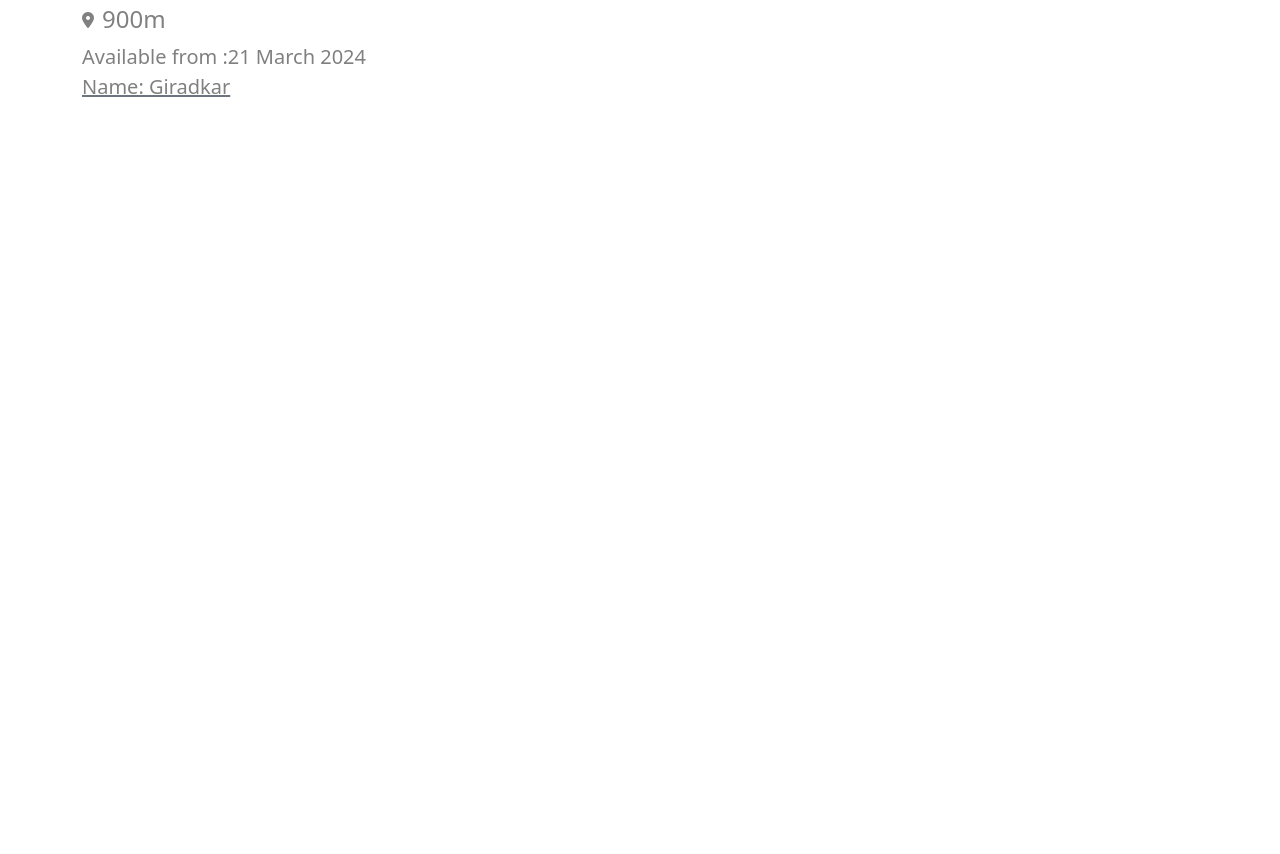
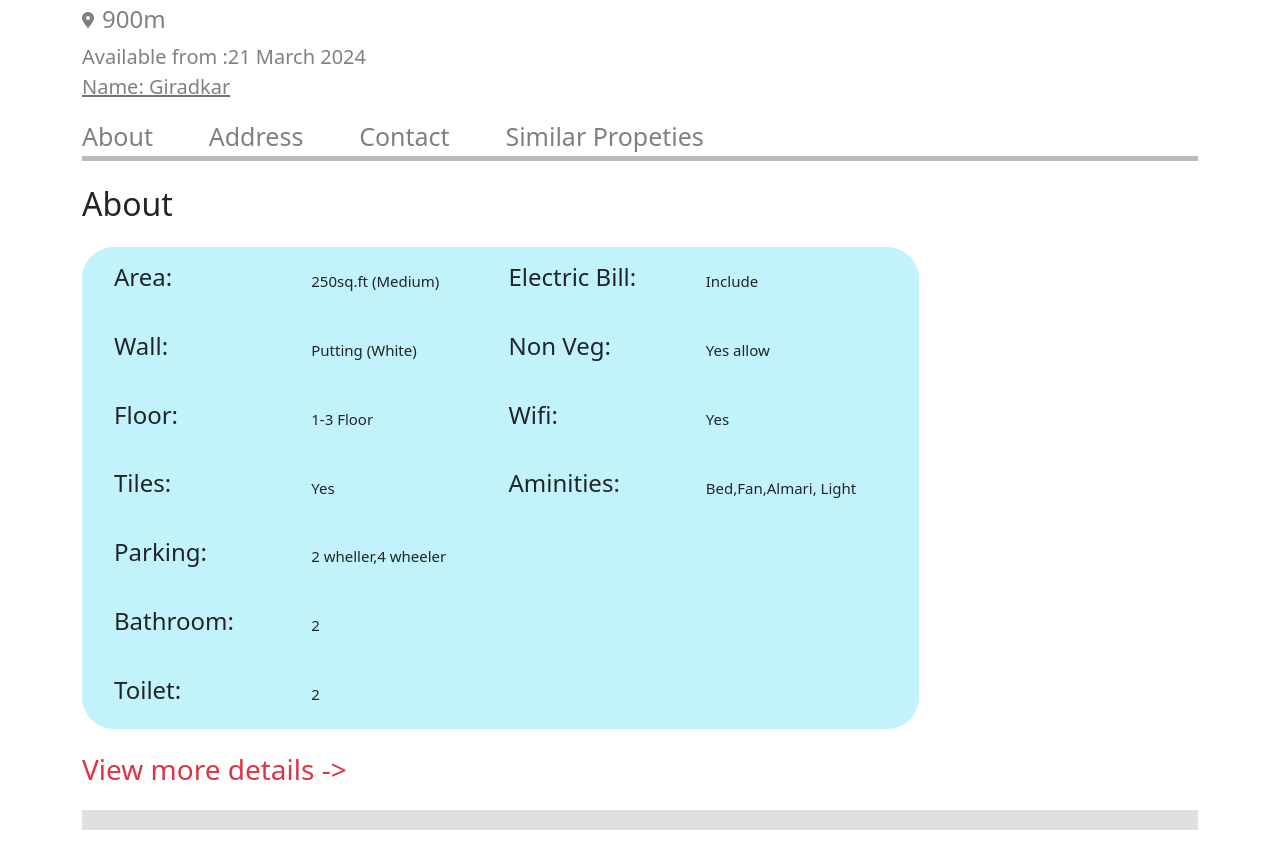
Before and after one commit to Pranav-2812/Roomlo, a React (Vite) app in the folder Client/: page /details in a window 1280 px wide. Shown: the part 841-1695 px from the top of the page. Before the commit the page ends 959 px from the top, so only its background shows below. Built offline with nearby package versions, Linux system fonts and the light colour scheme; no server answers; sample sign-in values are in the browser's storage.

Commit message:
12/9/24 details section

```diff
--- a/Client/src/Components/Details.jsx
+++ b/Client/src/Components/Details.jsx
@@ -9,7 +9,7 @@ const Details = () => {
         <div className="col">
           <div className="row mt-5" id="details-img-card">
             <div className="w-75">
-              <img src={Room} className="h-75 w-100" alt="..." />
+              <img src={Room} className="h-75 w-100 rounded-3" alt="..." />
             </div>
             <div className="card w-25" >
               <div className="card-body">
@@ -89,12 +89,12 @@ const Details = () => {
               <h3>Double Sharing</h3>
               <h4 className="ms-2" style={{ color: "grey", marginBottom: "5px" }}>(Bachlor)</h4>
             </span>
-            <span className="d-flex flex-row align-items-center" style={{color:"grey"}}>
+            <span className="d-flex flex-row align-items-center" style={{ color: "grey" }}>
               <i className="fa-solid fa-location-dot me-2 pb-2"></i>
               <h4>900m</h4>
             </span>
             <p>Available from :21 March 2024</p>
-            <p><a href="#" class="link-underline-secondary">Name: Giradkar</a></p>
+            <p><a href="#" className="link-underline-secondary">Name: Giradkar</a></p>
           </div>
           <div className="col w-25">
             <div className="d-flex justify-content-end">
@@ -109,6 +109,93 @@ const Details = () => {
 
         </div>
       </div>
+      <div className="col container">
+        <div className="link-container">
+          <a className="details-links" href="#about">About</a>
+          <a className="details-links" href="#address">Address</a>
+          <a className="details-links">Contact</a>
+          <a className="details-links">Similar Propeties</a>
+        </div>
+        <div className="my-4" id="about">
+          <h2>About</h2>
+            <div className="w-75 bg-info bg-opacity-25 rounded-5 my-4">
+              <div className="d-flex flex-row w-100 px-4 py-2">
+                <div className="d-flex flex-row mx-2 my-2 w-50 align-items-center  even">
+                  <h4 className="w-50">Area:</h4>
+                  &ensp;&ensp;
+                  <p className="w-50">250sq.ft    (Medium) </p>
+                </div>
+                <div className="d-flex flex-row mx-2 my-2 w-50 align-items-center  odd">
+                <h4 className="w-50">Electric Bill:</h4>
+                &ensp;&ensp;
+                <p className="w-50">Include </p>
+                </div>
+              </div>
+              <div className="d-flex flex-row w-100 px-4 py-2">
+                <div className="d-flex flex-row mx-2 my-2 w-50  align-items-center even">
+                  <h4 className="w-50">Wall:</h4>
+                  &ensp;&ensp;
+                  <p className="w-50">Putting  (White) </p></div>
+                <div className="d-flex flex-row mx-2 my-2 w-50 align-items-center  odd">
+                <h4 className="w-50">Non Veg:</h4>
+                &ensp;&ensp;
+                <p className="w-50">Yes allow </p>
+                </div>
+              </div>
+              <div className="d-flex flex-row w-100 px-4 py-2">
+                <div className="d-flex flex-row mx-2 my-2 w-50 align-items-center  even">
+                  <h4 className="w-50">Floor:</h4>
+                  &ensp;&ensp;
+                  <p className="w-50">1-3 Floor </p>
+                </div>
+                <div className="d-flex flex-row mx-2 my-2 w-50  align-items-center odd">
+                <h4 className="w-50">Wifi:</h4>
+                &ensp;&ensp;
+                <p className="w-50">Yes </p>
+                </div>
+              </div>
+              <div className="d-flex flex-row w-100 px-4 py-2">
+                <div className="d-flex flex-row mx-2 my-2 w-50  align-items-center even">
+                  <h4 className="w-50">Tiles:</h4>
+                  &ensp;&ensp;
+                  <p className="w-50">Yes </p>
+                </div>
+                <div className="d-flex flex-row mx-2 my-2 w-50 align-items-center  odd">
+                <h4 className="w-50">Aminities:</h4>
+                &ensp;&ensp;
+                <p className="w-50">Bed,Fan,Almari, Light</p>
+                </div>
+              </div>
+              <div className="d-flex flex-row w-100 px-4 py-2">
+                <div className="d-flex flex-row mx-2 my-2 w-50 align-items-center even ">
+                  <h4 className="w-50">Parking:</h4>
+                  &ensp;&ensp;
+                  <p className="w-50">2 wheller,4 wheeler </p>
+                </div>
+                <div className="d-flex flex-row mx-2 my-2 w-50 align-items-center  odd"></div>
+              </div>
+              <div className="d-flex flex-row w-100 px-4 py-2">
+                <div className="d-flex flex-row mx-2 my-2 w-50 align-items-center  even">
+                  <h4 className="w-50">Bathroom:</h4>
+                  &ensp;&ensp;
+                  <p className="w-50">2</p>
+                </div>
+                <div className="d-flex flex-row mx-2 my-2 w-50  align-items-center odd"></div>
+              </div>
+              <div className="d-flex flex-row w-100 px-4 py-2">
+                <div className="d-flex flex-row mx-2 my-2 w-50  align-items-center even">
+                  <h4 className="w-50">Toilet:</h4>
+                  &ensp;&ensp;
+                  <p className="w-50">2 </p>
+                </div>
+                <div className="d-flex flex-row mx-2 my-2 w-50  align-items-center odd"></div>
+              </div>
+            </div>
+            <h3 className="link link-danger" style={{cursor:"pointer"}}>View more details -&gt;</h3>
+        </div>
+        <hr className="active" style={{border:"10px solid grey"}}></hr>
+        <div className="my-4" id="address"></div>
+      </div>
     </div>
   );
 };
--- a/Client/src/Styles/Details.css
+++ b/Client/src/Styles/Details.css
@@ -36,3 +36,37 @@
    height: 40px;
    cursor: pointer;
 }
+.link-container{
+   border-bottom: 5px solid rgb(189, 185, 185);
+}
+.details-links{
+   display: inline-block;
+   position: relative;
+   text-decoration: none;
+   font-size: 25px;
+   font-weight: 500;
+   color: grey;
+   margin-right: 5%;
+   cursor: pointer;
+}
+.details-links::after{
+   position: absolute;
+   left: 0px;
+   background-color: red;
+   content: '';
+   display: block;
+   height: 5px;
+   transition: width .5s;
+   width: 0;
+}
+.details-links:hover::after{
+   width: 100%;
+}
+.even{
+   border-right: 20px grey !important;
+   border-bottom: 2px grey;
+}
+.odd{
+   border-left: 2px grey;
+   border-bottom: 2px grey;
+}
```
